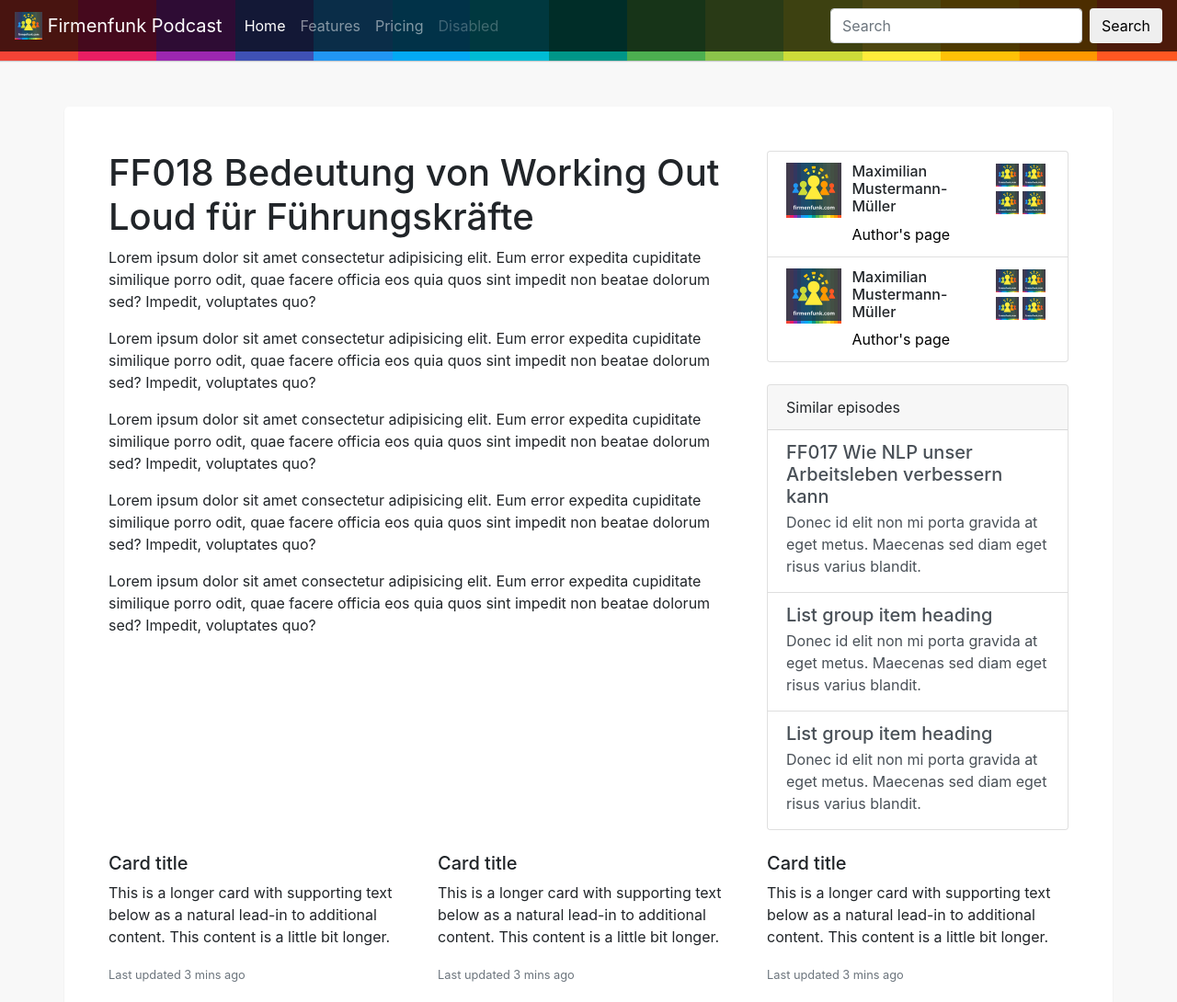
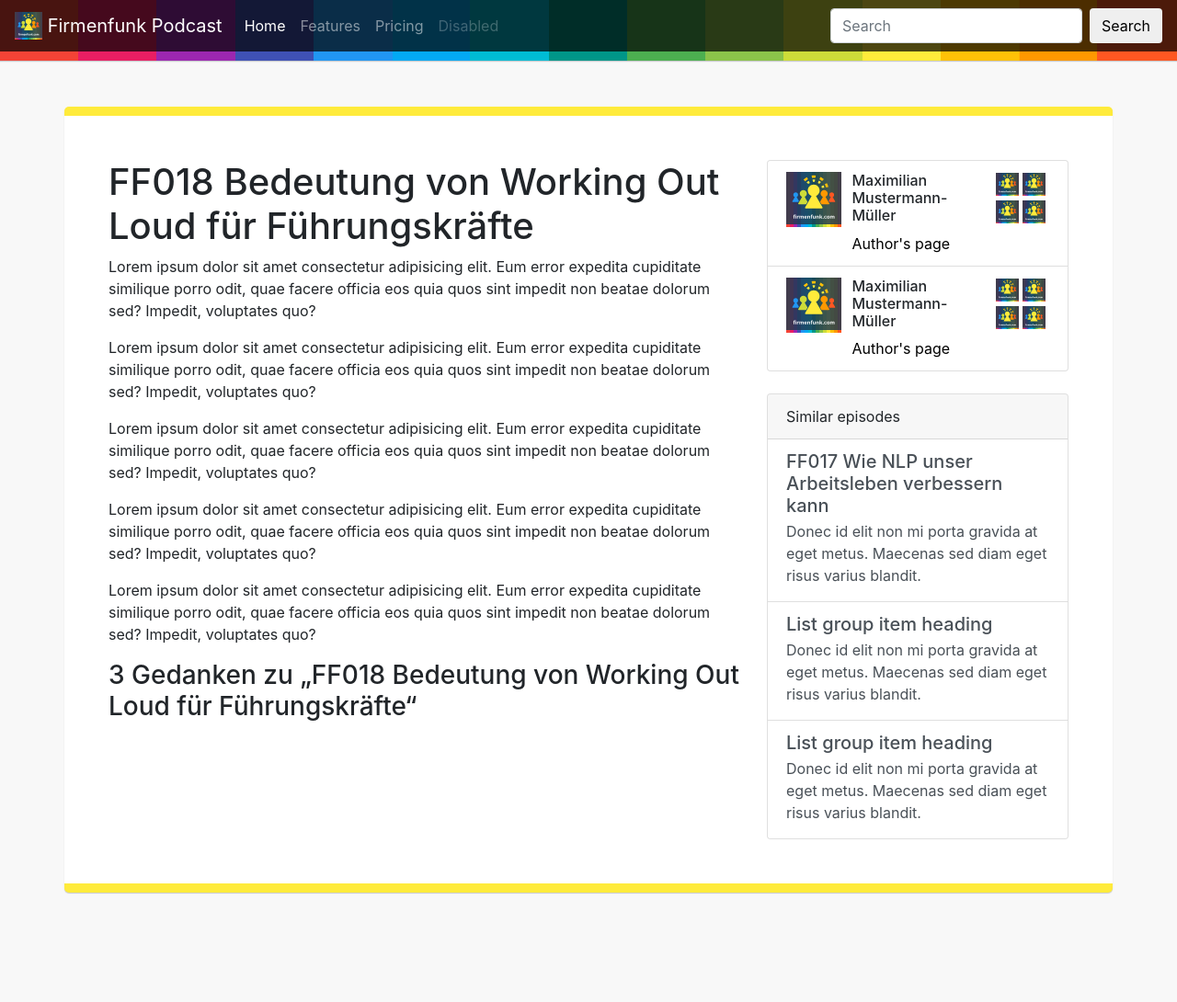
Before and after one commit to leonidlezner/firmenfunktemplate, a website: page src/index.html in a window 1280 px wide. Shown: the top 1090 px of the page at 92% size. After the commit the page ends 1021 px from the top, so only its background shows below. Drawn offline with Linux system fonts and the light colour scheme.

Commit message:
Adding a accent bar to the main content

```diff
--- a/src/index.html
+++ b/src/index.html
@@ -48,14 +48,21 @@
       </header>
 
       <div id="main-content" class="container">
-        <div class="row">
+        <div id="episode" class="row">
             <div class="col-md-8">
-              <h1>FF018 Bedeutung von Working Out Loud für Führungskräfte</h1>
+              <article>
+                <h1><span>FF018</span> Bedeutung von Working Out Loud für Führungskräfte</h1>
                 <p>Lorem ipsum dolor sit amet consectetur adipisicing elit. Eum error expedita cupiditate similique porro odit, quae facere officia eos quia quos sint impedit non beatae dolorum sed? Impedit, voluptates quo?</p>
                 <p>Lorem ipsum dolor sit amet consectetur adipisicing elit. Eum error expedita cupiditate similique porro odit, quae facere officia eos quia quos sint impedit non beatae dolorum sed? Impedit, voluptates quo?</p>
                 <p>Lorem ipsum dolor sit amet consectetur adipisicing elit. Eum error expedita cupiditate similique porro odit, quae facere officia eos quia quos sint impedit non beatae dolorum sed? Impedit, voluptates quo?</p>
                 <p>Lorem ipsum dolor sit amet consectetur adipisicing elit. Eum error expedita cupiditate similique porro odit, quae facere officia eos quia quos sint impedit non beatae dolorum sed? Impedit, voluptates quo?</p>
                 <p>Lorem ipsum dolor sit amet consectetur adipisicing elit. Eum error expedita cupiditate similique porro odit, quae facere officia eos quia quos sint impedit non beatae dolorum sed? Impedit, voluptates quo?</p>
+              </article>
+
+              <div class="comments">
+                <h3>3 Gedanken zu „FF018 Bedeutung von Working Out Loud für Führungskräfte“</h3>
+
+              </div>
             </div>
 
             <div class="col-md-4">
@@ -80,7 +87,6 @@
                   </div>
                 </li>
               </ul>
-
 
               <div class="card">
                 <div class="card-header">
@@ -107,11 +113,12 @@
                     </a>
                   </div>
               </div>
-
             </div>
           </div>
 
 
+
+        <!--
         <div class="row mt-4 mb-4">
           <div class="col">
                 <h5>Card title</h5>
@@ -147,7 +154,7 @@
               <p><small class="text-muted">Last updated 3 mins ago</small></p>
           </div>
         </div>
-
+        -->
       </div>
 
       <script src="/js/jquery.min.js"></script>
--- a/src/scss/styles.scss
+++ b/src/scss/styles.scss
@@ -4,39 +4,22 @@ $theme-colors: (
   "primary": #000
 );
 
+$header-border: 10px;
+$accent-color: #FFEB3B;
+
 // Bootstrap
 @import "node_modules/bootstrap/scss/bootstrap";
 
-div {
+div, article, header {
   //outline: 1px dotted red;
 }
 
 body {
   background: #F8F8F8;
-
-  /*
-  background-image: linear-gradient(90deg,
-        #413C4D, #413C4D 6.66%,
-        #3F3654 6.66%, #3F3654 13.32%,
-        #333860 13.32%, #333860 19.98%,
-        #243F61 19.98%, #243F61 26.64%,
-        #1F4A6B 26.64%, #1F4A6B 33.33%,
-        #1A4D6B 33.33%, #1A4D6B 39.96%,
-        #1A5066 39.96%, #1A5066 46.62%,
-        #1A4A5A 46.62%, #1A4A5A 53.28%,
-        #264E51 53.28%, #264E51 59.94%,
-        #305150 59.94%, #305150 66.60%,
-        #3B554D 66.60%, #3B554D 73.26%,
-        #43574D 73.26%, #43574D 79.92%,
-        #435145 79.92%, #435145 86.58%,
-        #434A44 86.65%, #434A44 93.24%,
-        #433F49 93.24%, #433F49 100%
-  );*/
-
 }
 
 #page-header {
-  padding-bottom: 10px;
+  padding-bottom: $header-border;
   box-shadow: 0 1px 1px 0 rgba(10, 16, 34, .2);
 
   background-image: repeating-linear-gradient(90deg,
@@ -65,6 +48,8 @@ body {
   background: #fff;
   border-radius: 5px;
   box-shadow: 0 1px 1px 0 rgba(10, 16, 34, .2);
+  border-top: $header-border solid $accent-color;
+  border-bottom: $header-border solid $accent-color;
 }
 
 #main-nav {
```
Also changed, not shown: src/css/styles.css. Lines whose indentation alone changed are shown as unchanged.
